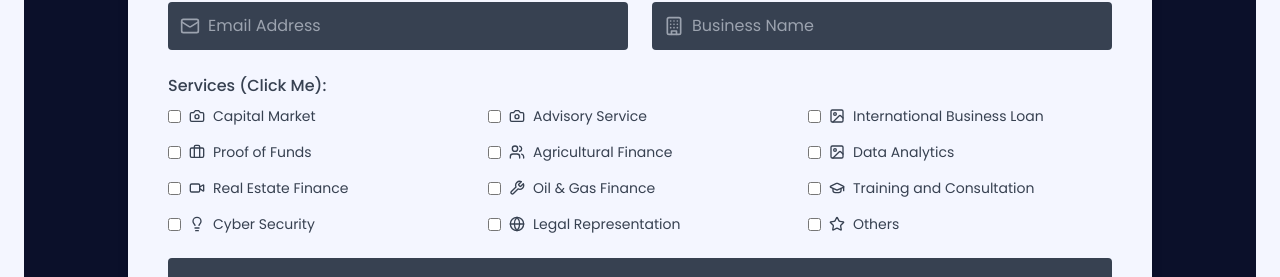
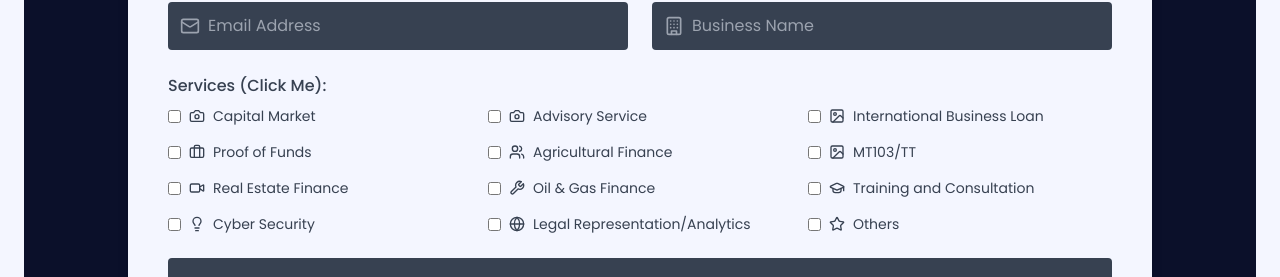
Before and after one commit to IsraelAREMOH/GCU, a React (Vite) app: page /contact in a window 1280 px wide. Shown: the part 2897-3174 px from the top of the page. Built offline with nearby package versions, Linux system fonts and the light colour scheme.

Commit message:
fix index

```diff
--- a/src/constants/index.jsx
+++ b/src/constants/index.jsx
@@ -171,12 +171,12 @@ export const serviceIcons = {
   "International Business Loan": <Image className="w-4 h-4 mr-2" />,
   "Proof of Funds": <Briefcase className="w-4 h-4 mr-2" />,
   "Agricultural Finance": <Users className="w-4 h-4 mr-2" />,
-  "Data Analytics": <Image className="w-4 h-4 mr-2" />,
+  "MT103/TT": <Image className="w-4 h-4 mr-2" />,
   "Real Estate Finance": <Video className="w-4 h-4 mr-2" />,
   "Oil & Gas Finance": <Wrench className="w-4 h-4 mr-2" />,
   "Training and Consultation": <GraduationCap className="w-4 h-4 mr-2" />,
   "Cyber Security": <Lightbulb className="w-4 h-4 mr-2" />,
-  "Legal Representation": <Globe className="w-4 h-4 mr-2" />,
+  "Legal Representation/Analytics": <Globe className="w-4 h-4 mr-2" />,
   Others: <Star className="w-4 h-4 mr-2" />,
 };
 
```
